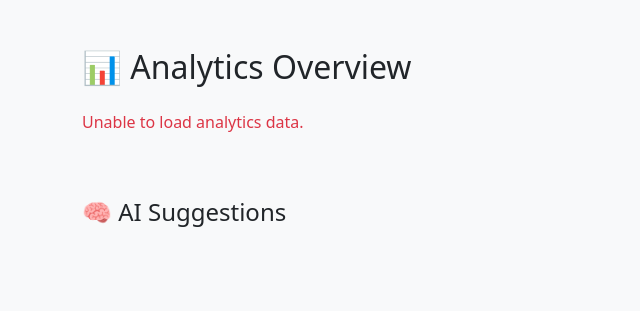
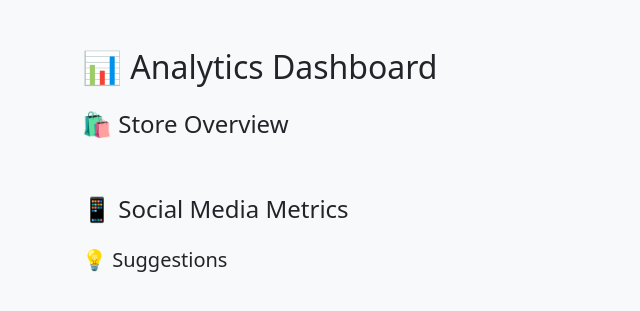
Before and after one commit to qusai438/luxury_fashion_dashboard_complete, a Python web app: template app/templates/analytics.html in a window 1280 px wide. Shown: the top 311 px of the page, without its empty margins (0-640 px from the left). Run offline with Jinja, Linux system fonts and the light colour scheme; the template is opened without the code that fills it, so the values that code supplies are empty.

Commit message:
Update analytics.html

```diff
--- a/app/templates/analytics.html
+++ b/app/templates/analytics.html
@@ -7,13 +7,19 @@
 </head>
 <body class="bg-light">
   <div class="container py-5">
-    <h2 class="mb-4">📊 Analytics Overview</h2>
+    <h2 class="mb-4">📊 Analytics Dashboard</h2>
 
-    <div id="metrics" class="row g-3"></div>
+    <div class="mb-5">
+      <h4>🛍️ Store Overview</h4>
+      <ul id="overviewList" class="list-group"></ul>
+    </div>
 
-    <div class="mt-5">
-      <h4>🧠 AI Suggestions</h4>
-      <ul id="suggestions" class="list-group mt-3"></ul>
+    <div>
+      <h4>📱 Social Media Metrics</h4>
+      <ul id="socialList" class="list-group mb-3"></ul>
+
+      <h5>💡 Suggestions</h5>
+      <ul id="suggestionList" class="list-group"></ul>
     </div>
   </div>
 
```
